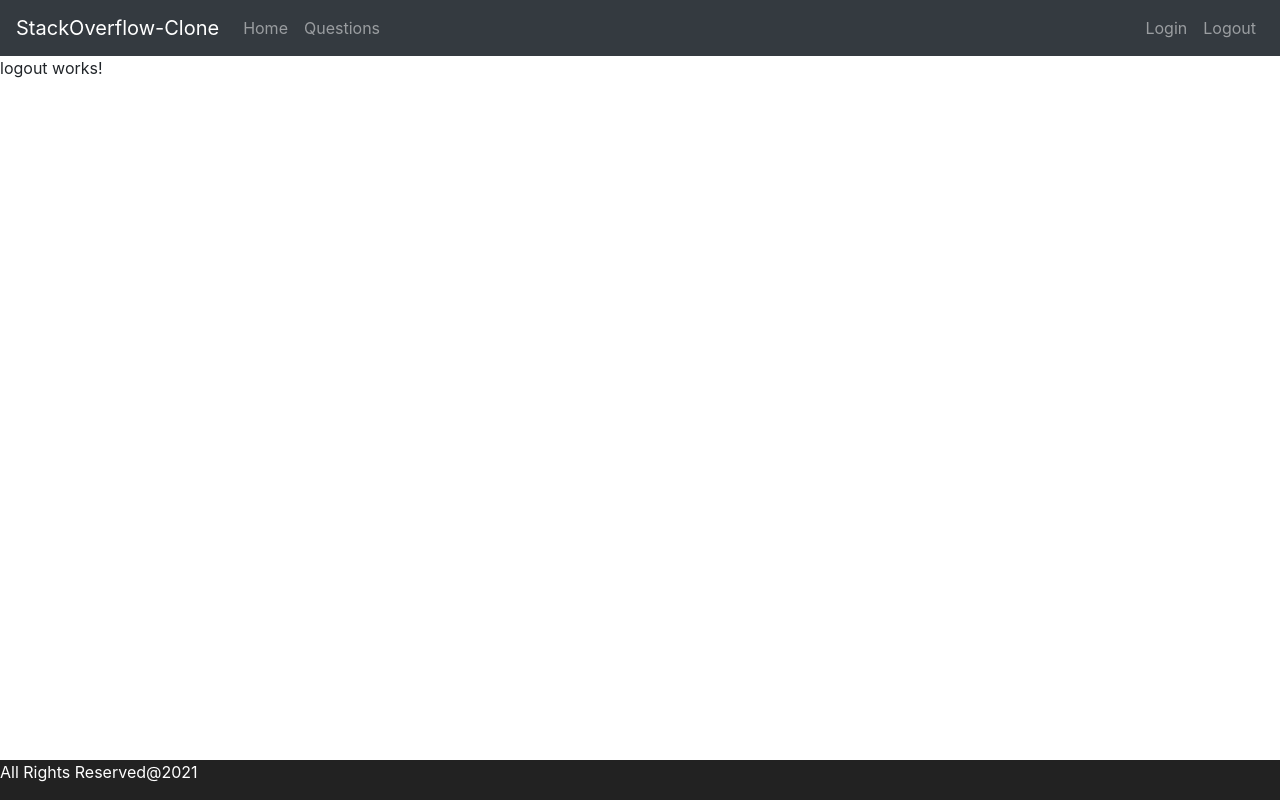
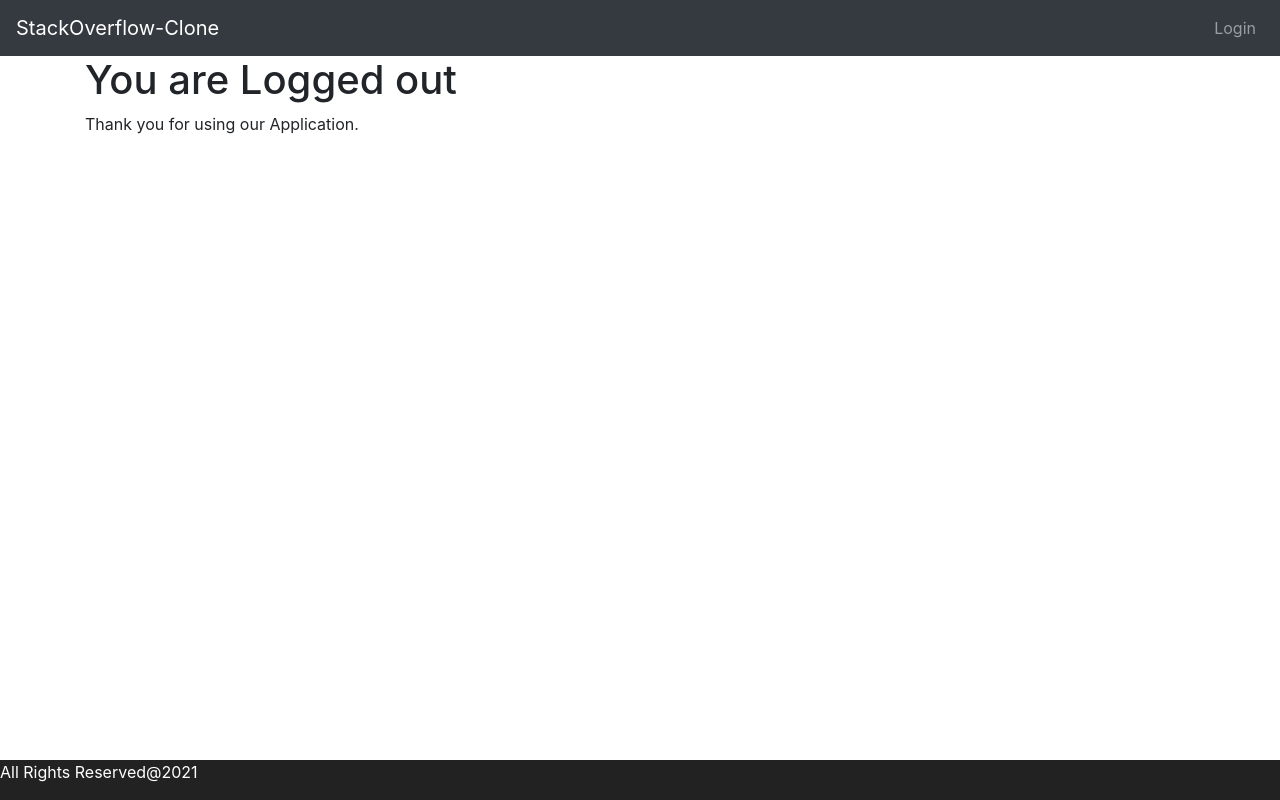
Before and after one commit to ravinderreddy-p/stack-overflow-clone, an Angular app in the folder frontend/stack-overflow-clone/: page /logout in a window 1280 px wide. Built offline with nearby package versions, Linux system fonts and the light colour scheme.

Commit message:
Implemented Logout and refactored login

```diff
--- a/frontend/stack-overflow-clone/src/app/login/login.component.ts
+++ b/frontend/stack-overflow-clone/src/app/login/login.component.ts
@@ -42,11 +42,6 @@ export class LoginComponent implements OnInit {
       this.unauthorizedMessage = response.message;
       this.isSuccessLogin = false;
     }
-    // console.log(this.username);
-    // console.log(response.message);
-    // console.log(this.unauthorizedMessage);
-    // console.log(response.status);
-    // console.log(response.success);
 
   }
 
--- a/frontend/stack-overflow-clone/src/app/logout/logout.component.html
+++ b/frontend/stack-overflow-clone/src/app/logout/logout.component.html
@@ -1 +1,7 @@
-<p>logout works!</p>
+<div class="container">
+    <h1>You are Logged out</h1>
+</div>
+
+<div class="container">
+    Thank you for using our Application.
+</div>
--- a/frontend/stack-overflow-clone/src/app/logout/logout.component.ts
+++ b/frontend/stack-overflow-clone/src/app/logout/logout.component.ts
@@ -1,4 +1,5 @@
 import { Component, OnInit } from '@angular/core';
+import { AuthenticationService } from '../service/authentication.service';
 
 @Component({
   selector: 'app-logout',
@@ -7,9 +8,12 @@ import { Component, OnInit } from '@angular/core';
 })
 export class LogoutComponent implements OnInit {
 
-  constructor() { }
+  constructor(
+    private authService: AuthenticationService,
+  ) { }
 
   ngOnInit(): void {
+    this.authService.logout();
   }
 
 }
--- a/frontend/stack-overflow-clone/src/app/menu/menu.component.html
+++ b/frontend/stack-overflow-clone/src/app/menu/menu.component.html
@@ -4,13 +4,13 @@
             <a href="" class="navbar-brand">StackOverflow-Clone</a>
         </div>
         <ul class="navbar-nav">
-            <li><a routerLink="dashboard" class="nav-link">Home</a></li>
-            <li><a routerLink="dashboard" class="nav-link">Questions</a></li>
+            <li><a *ngIf="authService.isUserLoggedIn()" routerLink="dashboard" class="nav-link">Home</a></li>
+            <li><a *ngIf="authService.isUserLoggedIn()" routerLink="dashboard" class="nav-link">Questions</a></li>
         </ul>
 
         <ul class="navbar-nav navbar-collapse justify-content-end">
-                <li><a routerLink="login" class="nav-link">Login</a></li>
-                <li><a routerLink="logout" class="nav-link">Logout</a></li>
+                <li><a *ngIf="!authService.isUserLoggedIn()" routerLink="login" class="nav-link">Login</a></li>
+                <li><a *ngIf="authService.isUserLoggedIn()" routerLink="logout" class="nav-link">Logout</a></li>
             </ul>
     </nav>
 </header>
--- a/frontend/stack-overflow-clone/src/app/menu/menu.component.ts
+++ b/frontend/stack-overflow-clone/src/app/menu/menu.component.ts
@@ -1,4 +1,5 @@
 import { Component, OnInit } from '@angular/core';
+import { AuthenticationService } from '../service/authentication.service';
 
 @Component({
   selector: 'app-menu',
@@ -7,7 +8,9 @@ import { Component, OnInit } from '@angular/core';
 })
 export class MenuComponent implements OnInit {
 
-  constructor() { }
+  constructor(
+    private authService: AuthenticationService
+  ) { }
 
   ngOnInit(): void {
   }
--- a/frontend/stack-overflow-clone/src/app/service/authentication.service.ts
+++ b/frontend/stack-overflow-clone/src/app/service/authentication.service.ts
@@ -27,4 +27,7 @@ export class AuthenticationService {
     let user = sessionStorage.getItem('authenticatedUser')
     return !(user === null)
   }
+  logout() {
+    sessionStorage.removeItem('authenticatedUser')
+  }
 }
```
